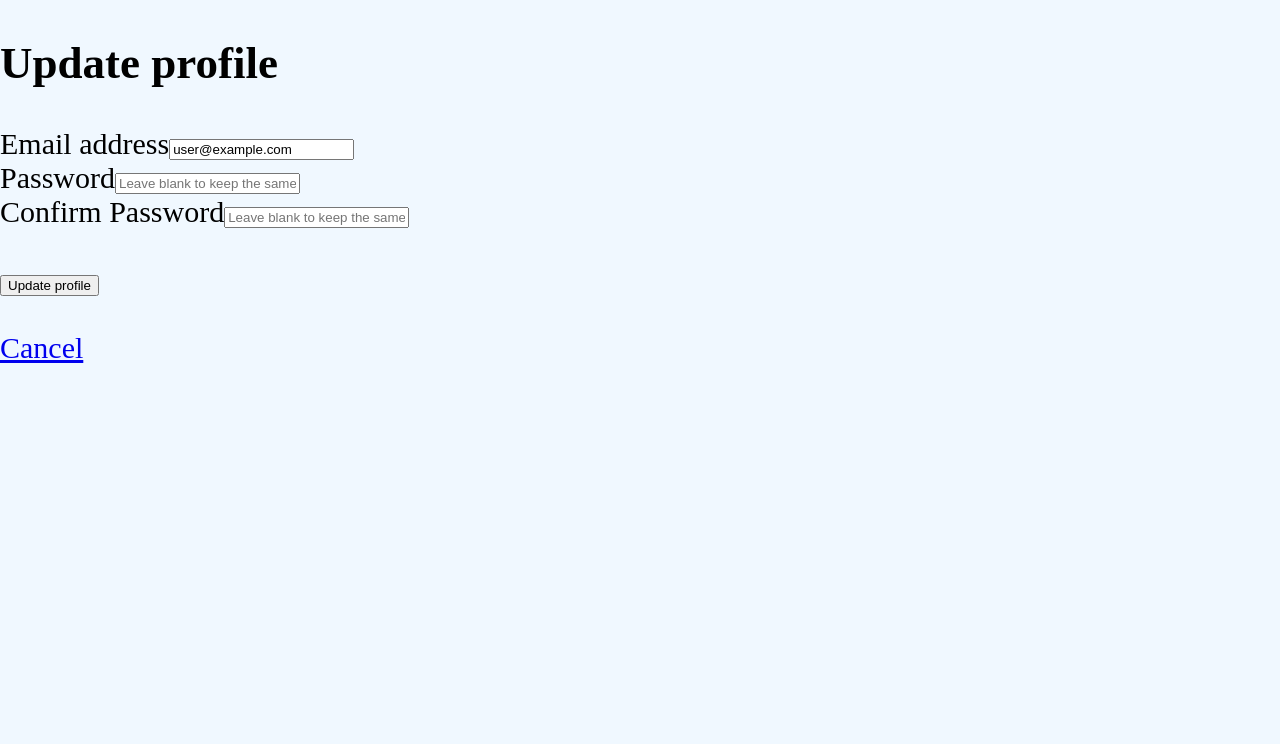
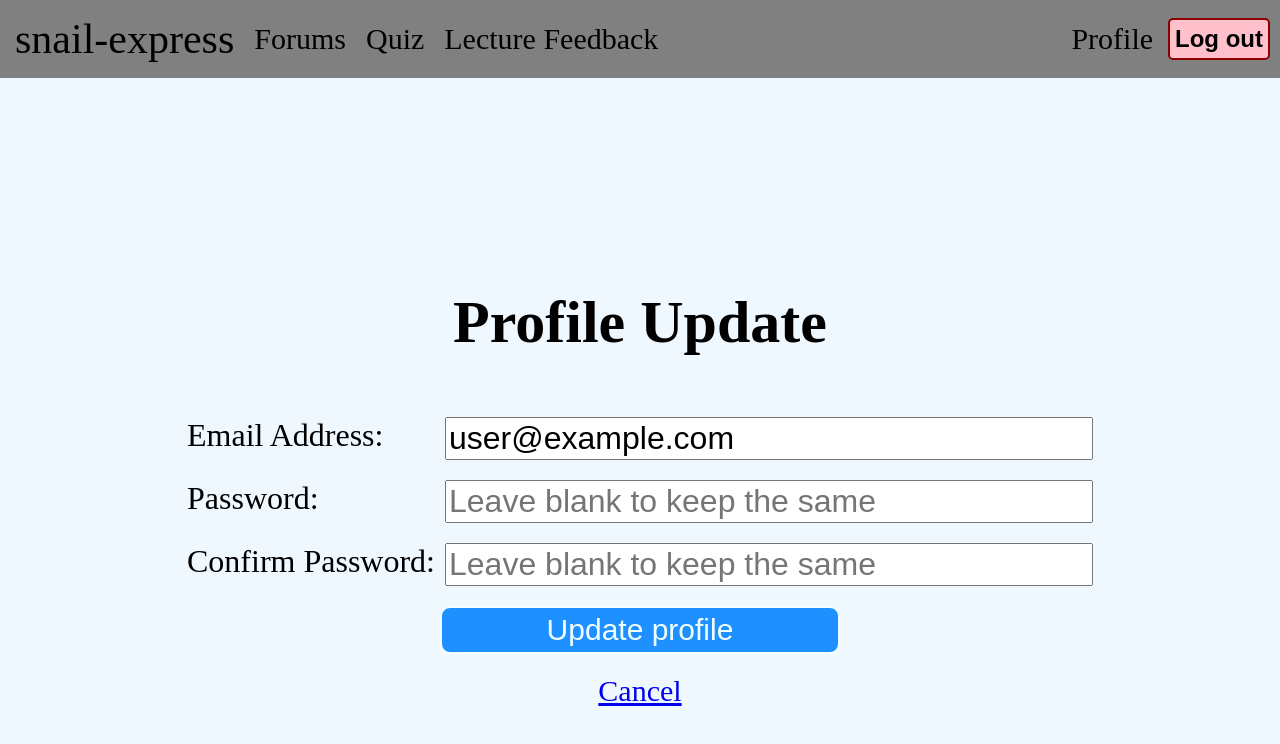
Before and after one commit to nicholas-yongjing/snail-express, a React (Create React App) app: page /update-profile in a window 1280 px wide. Shown: the top 744 px of the page. Built offline with nearby package versions, Linux system fonts and the light colour scheme; no server answers; sample sign-in values are in the browser's storage.

Commit message:
Style profile  update page

```diff
--- a/src/components/Profile.js
+++ b/src/components/Profile.js
@@ -1,5 +1,5 @@
 import React from "react";
-import { Link, useNavigate } from "react-router-dom";
+import { useNavigate } from "react-router-dom";
 import { useAuth } from "../contexts/AuthContext";
 
 import NavigationBar from "./NavigationBar";
--- a/src/components/UpdateProfile.js
+++ b/src/components/UpdateProfile.js
@@ -1,7 +1,9 @@
 import React, { useRef, useState } from "react";
 import { Form, Button, Card, Alert } from "react-bootstrap";
+import { Link, useNavigate } from "react-router-dom";
+
 import { useAuth } from "../contexts/AuthContext";
-import { Link, useNavigate } from "react-router-dom";
+import NavigationBar from "./NavigationBar";
 
 export default function UpdateProfile() {
   const emailRef = useRef();
@@ -44,48 +46,50 @@ export default function UpdateProfile() {
   }
 
   return (
-    <>
-      <Card>
-        <Card.Body>
-          <h2 className="text-center mb-4">Update profile</h2>
-          {error && <Alert variant="danger">{error}</Alert>}
-          <Form onSubmit={handleSubmit}>
-            <Form.Group id="email" className="mb-2">
-              <Form.Label>Email address</Form.Label>
-              <Form.Control
-                type="email"
+    <div>
+      <NavigationBar />
+      <div className="content profile-update">
+        <h1>Profile Update</h1>
+        {error && <div className="profile-update-failed">{error}</div>}
+        <form onSubmit={handleSubmit}>
+          <div>
+            <label htmlFor='email'>Email Address: </label>
+            <input
+              type='email'
+              id='email'
               ref={emailRef}
-                required
               defaultValue={currentUser.email}
-              />
-            </Form.Group>
-            <Form.Group id="password" className="mb-2">
-              <Form.Label>Password</Form.Label>
-              <Form.Control
-                type="password"
+              required>
+            </input>
+          </div>
+          <div>
+            <label htmlFor='password'>Password: </label>
+            <input
+              type='password'
+              id='password'
               ref={passwordRef}
               placeholder="Leave blank to keep the same"
-              />
-            </Form.Group>
-            <Form.Group id="password-confirm">
-              <Form.Label>Confirm Password</Form.Label>
-              <Form.Control
-                type="password"
+              required>
+            </input>
+          </div>
+          <div>
+            <label htmlFor='confirm-password'>Confirm Password: </label>
+            <input
+              type='password'
+              id='confirm-password'
               ref={passwordConfirmRef}
               placeholder="Leave blank to keep the same"
-              />
-            </Form.Group>
-            <br></br>
-            <Button disabled={loading} className="w-100" type="submit">
+              required>
+            </input>
+          </div>
+          <button className="generic-button" disabled={loading} type="submit">
             Update profile
-            </Button>
-          </Form>
-        </Card.Body>
-      </Card>
-      <br></br>
+          </button>
+        </form>
         <div className="text-center">
           <Link to="/dashboard">Cancel</Link>
         </div>
-    </>
+      </div>
+    </div>
   );
 }
--- a/src/style.css
+++ b/src/style.css
@@ -30,6 +30,19 @@ body {
 
 .generic-button:hover {
     background-color: mediumblue;
+}
+
+.sign-up-failed,
+.log-in-failed,
+.password-reset-failed,
+.profile-update-failed {
+    color: red;
+    font-weight: 600;
+}
+
+.password-reset-message {
+    color: green;
+    font-weight: 600;
 }
 
 /** Navigation Bar **/
@@ -108,11 +121,12 @@ body {
     width: 50vw;
 }
 
-/** Log in, Sign up, Password Reset Page **/
+/** Log in, Sign up, Password reset, Profile update Page **/
 
 .sign-up > form,
 .log-in > form,
-.password-reset > form {
+.password-reset > form,
+.profile-update > form {
     font-size: 32px;
     display: flex;
     flex-direction: column;
@@ -121,7 +135,8 @@ body {
 
 .sign-up > form > div,
 .log-in > form > div,
-.password-reset > form > div {
+.password-reset > form > div,
+.profile-update > form > div {
     display: flex;
     justify-content: space-between;
     gap: 10px;
@@ -129,33 +144,25 @@ body {
 
 .sign-up > form input,
 .log-in > form input,
-.password-reset > form input {
+.password-reset > form input,
+.profile-update > form input {
+    width: 50vw;
     font-size: 32px;
 }
 
-.password-reset > form > button {
+.password-reset > form > button,
+.profile-update > form > button {
     width: 400px;
 }
 
 .sign-up > .sign-up-footer,
 .log-in > .log-in-footer,
-.password-reset > .password-reset-footer {
+.password-reset > .password-reset-footer,
+.profile-update > .profile-update-footer {
     display: flex;
     flex-direction: column;
     align-items: center;
     gap: 5px;
-}
-
-.sign-up-failed,
-.log-in-failed,
-.password-reset-failed {
-    color: red;
-    font-weight: 600;
-}
-
-.password-reset-message {
-    color: green;
-    font-weight: 600;
 }
 
 /** Profile Page **/
```
Lines whose indentation alone changed are shown as unchanged.
